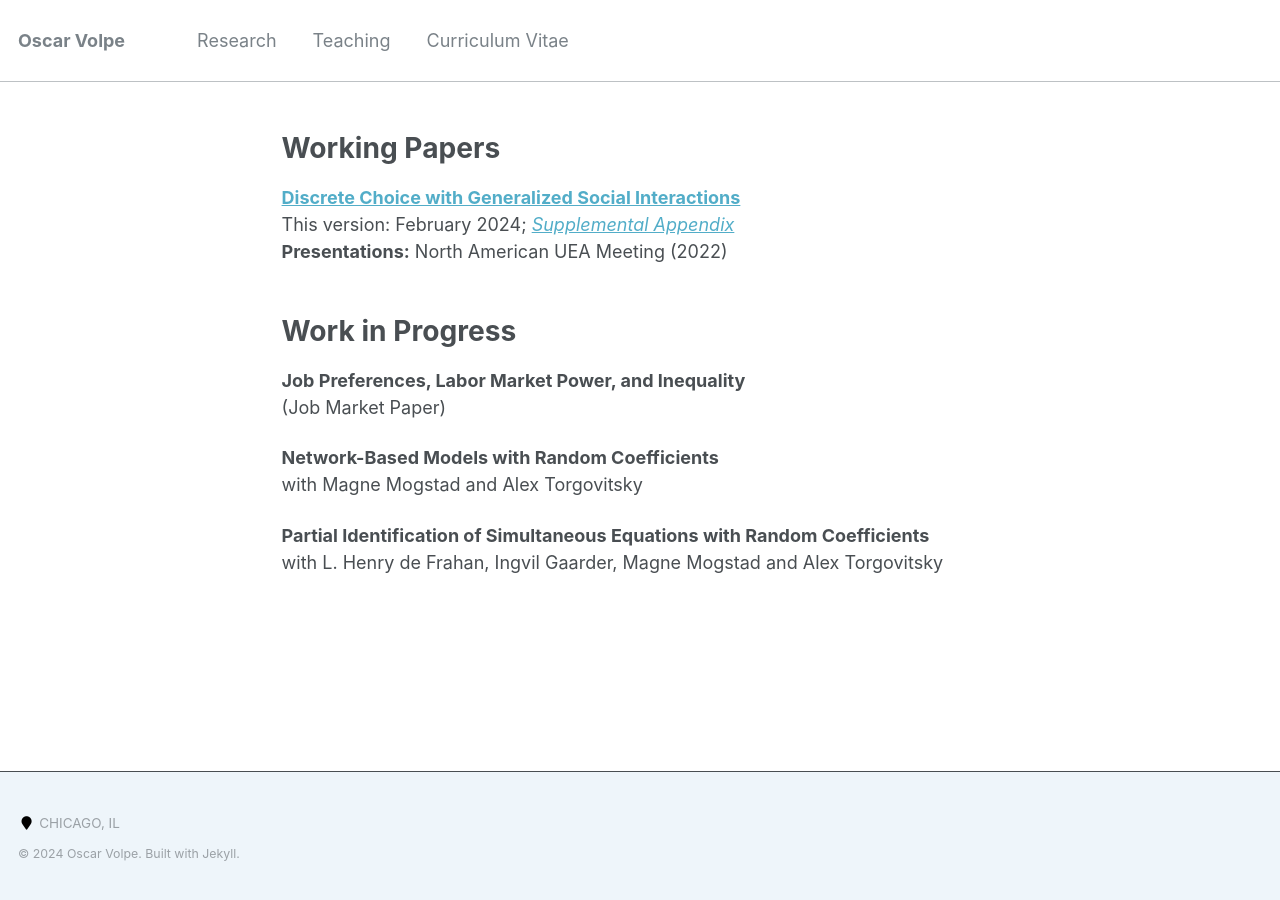
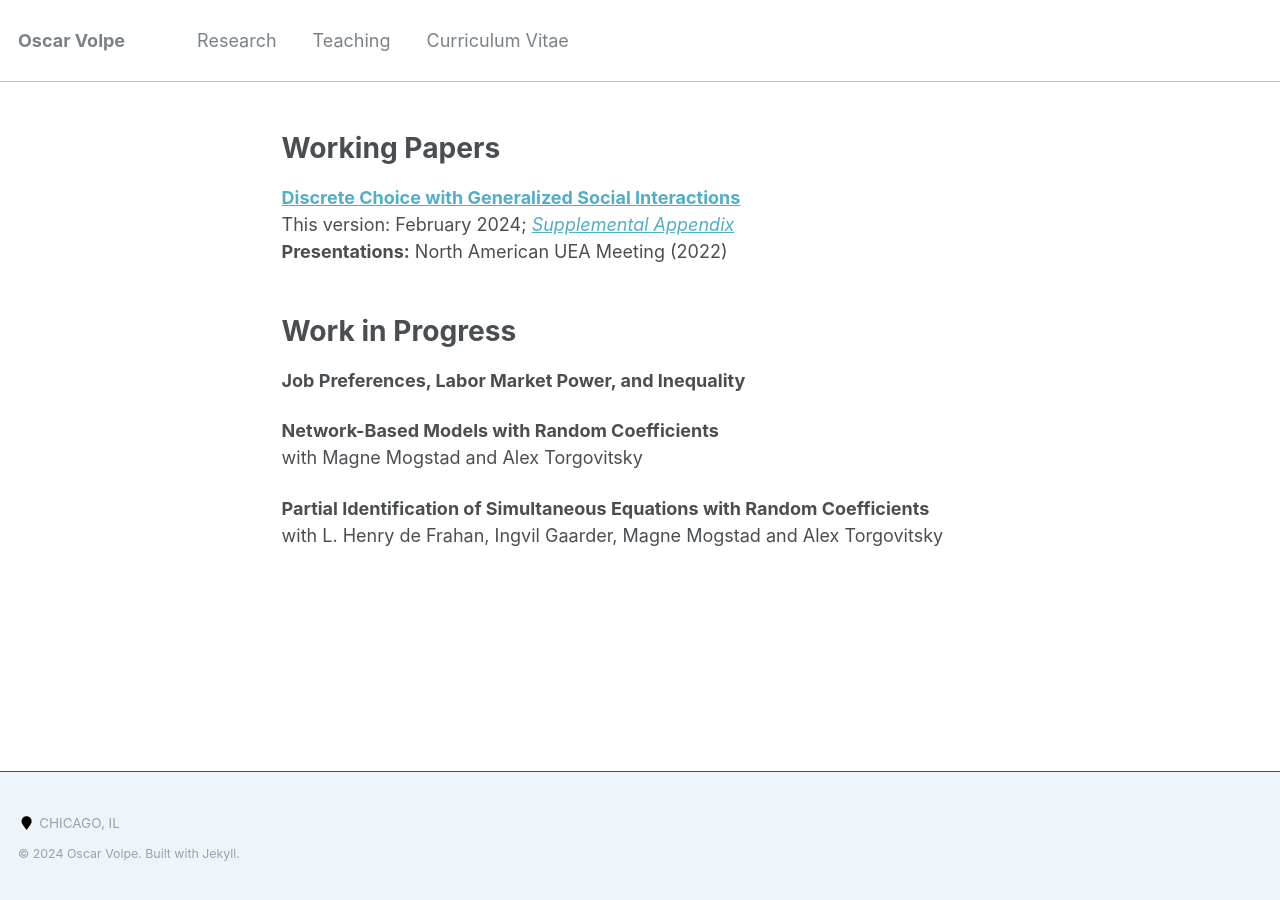
Before and after one commit to ovolpe/ovolpe.github.io, a Jekyll site: the page built from _pages/research.md, in a window 1280 px wide. Built offline with Jekyll 4.4.1, drawn with Linux system fonts in a browser that asks for light colours.

Commit message:
Update research.md

```diff
--- a/_pages/research.md
+++ b/_pages/research.md
@@ -18,7 +18,6 @@ This version: February 2024; [*Supplemental Appendix*](/files/dcwgsi_supplement.
 Work in Progress
 ======
 **Job Preferences, Labor Market Power, and Inequality**<br>
-(Job Market Paper)<br>
 
 **Network-Based Models with Random Coefficients**<br>
 with Magne Mogstad and Alex Torgovitsky
```
